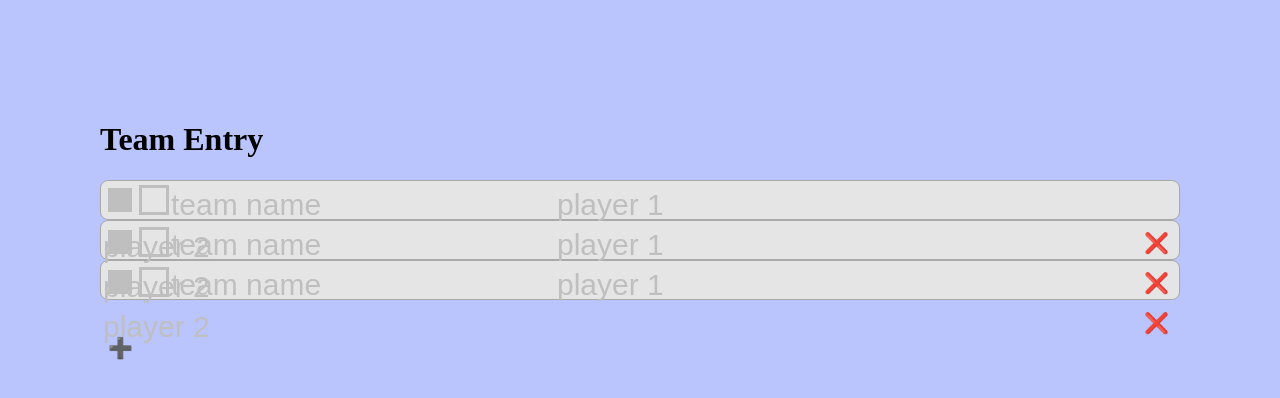
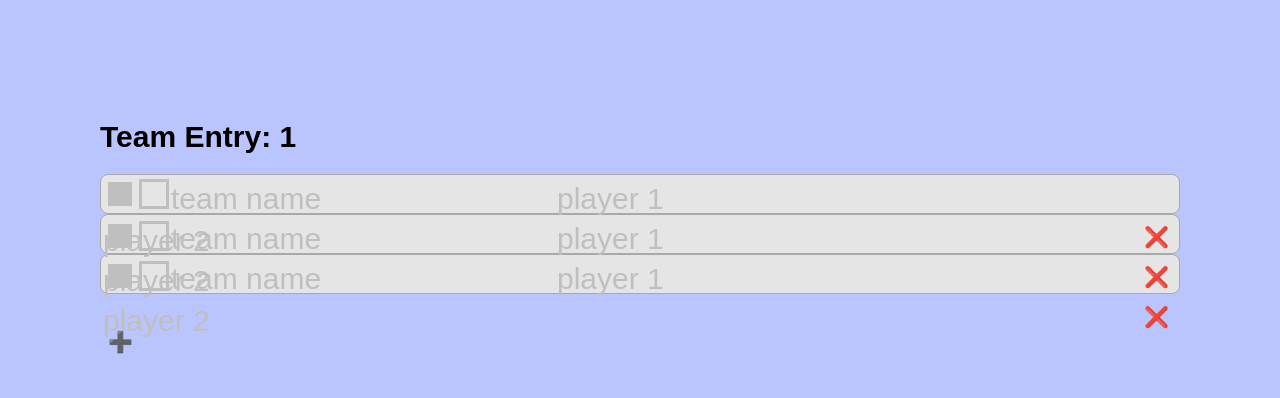
Before and after one commit to iambalaam/rlss-brackets, a React app: page /1/teams in a window 1280 px wide. Shown: the top 398 px of the page. Built offline with nearby package versions, Linux system fonts and the light colour scheme; no server answers; the HTML template or start-up script is replaced by a standard one.

Commit message:
Adding BrowserRouter

```diff
--- a/package.json
+++ b/package.json
@@ -27,6 +27,7 @@
     "@types/react": "^17.0.5",
     "@types/react-color": "2.17.3",
     "@types/react-dom": "^17.0.3",
+    "@types/react-router-dom": "^5.1.7",
     "@types/webpack-dev-middleware": "^4.2.0",
     "@types/webpack-env": "^1.16.0",
     "@types/webpack-hot-middleware": "^2.25.4",
@@ -36,6 +37,7 @@
     "react": "^17.0.2",
     "react-color": "2.17.3",
     "react-dom": "^17.0.2",
+    "react-router-dom": "^5.2.0",
     "socket.io-client": "^4.1.1",
     "style-loader": "^2.0.0",
     "ts-loader": "^9.1.2",
--- a/src/client/App.tsx
+++ b/src/client/App.tsx
@@ -1,29 +1,20 @@
 import * as React from 'react';
 import { TeamEntry } from './pages/TeamEntry';
-import { Match } from './components/Match'
+import { BrowserRouter, Route, Switch } from 'react-router-dom';
 
 export function App() {
     return (
-        <main>
-            <TeamEntry />
-            {/* <Match
-                aTeam={{
-                    id: 1,
-                    name: 'England',
-                    primaryColor: 'white',
-                    secondaryColor: 'indianred'
-                }}
-                bTeam={{
-                    id: 2,
-                    name: 'Brazil',
-                    primaryColor: 'green',
-                    secondaryColor: 'yellow'
-                }}
-                aScores={[1, 10, 7]}
-                bScores={[3, 2, 1]}
-                bestOf={3}
-                gameNumber={2}
-            /> */}
-        </main>
+        <BrowserRouter>
+            <main>
+                <Switch>
+                    <Route
+                        exact path="/:id/teams/"
+                        render={({ match }) => <TeamEntry id={match.params.id} />}
+                    />
+                    <Route><h1>404</h1></Route>
+
+                </Switch>
+            </main>
+        </BrowserRouter>
     );
 }
--- a/src/client/index.css
+++ b/src/client/index.css
@@ -5,6 +5,8 @@ html, body {
 
 * {
     box-sizing: border-box;
+    font-family: 'Quantico', sans-serif;
+    font-size: 30px;
 }
 
 main {
--- a/src/client/pages/TeamEntry.tsx
+++ b/src/client/pages/TeamEntry.tsx
@@ -84,7 +84,7 @@ function TeamSetup(props: { team: MaybeTeam, onChange: (team: TeamInfo) => void,
     )
 }
 
-export function TeamEntry() {
+export function TeamEntry({ id }: { id: string }) {
     const [teams, setTeams] = useState<(MaybeTeam)[]>([{}, {}, {}]);
 
     function updateTeams(teams: MaybeTeam[]) {
@@ -101,7 +101,7 @@ export function TeamEntry() {
 
     return (
         <div>
-            <h1>Team Entry</h1>
+            <h1>Team Entry: {id}</h1>
 
             {teams.map((team, i) => {
                 const onChange = (team: TeamInfo) => {
```
Also changed, not shown: 1 other file (tests, documents, lock files or other folders).
